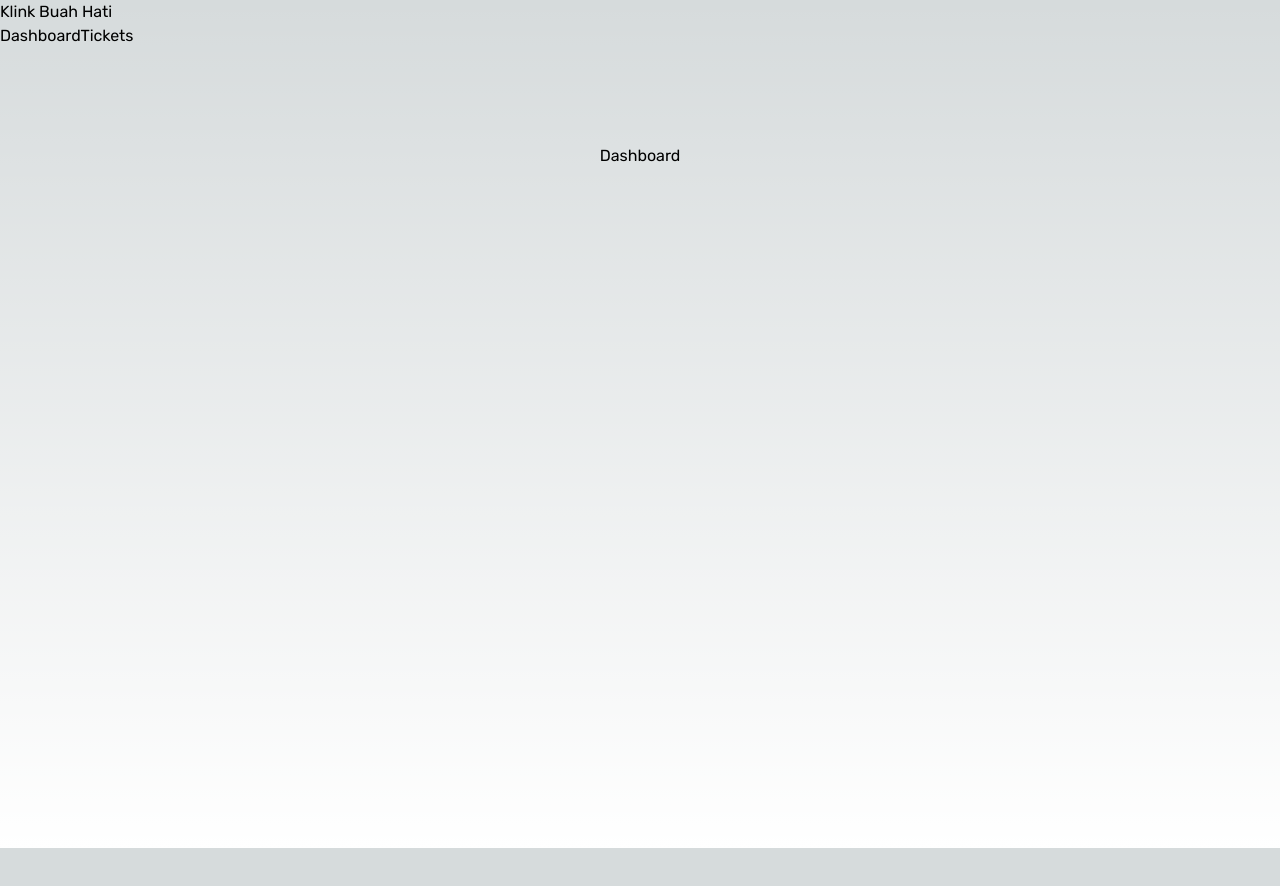
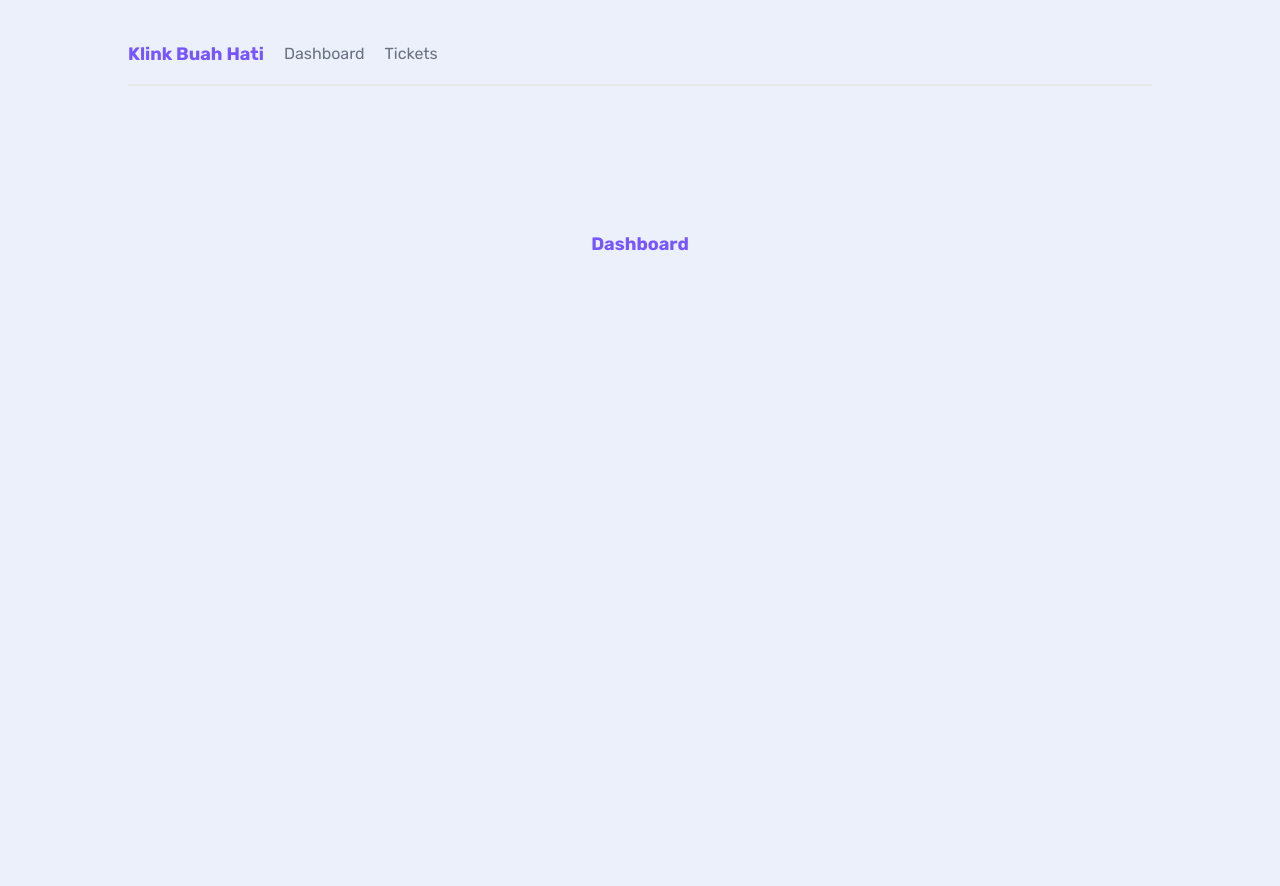
Before and after one commit to paresiqbal/next-helpdesk, a Next.js app: page / in a window 1280 px wide. Shown: the top 886 px of the page. Before the commit the page ends 848 px from the top, so only its background shows below. Built offline with nearby package versions, Linux system fonts and the light colour scheme.

Commit message:
Add base style

```diff
--- a/app/globals.css
+++ b/app/globals.css
@@ -2,26 +2,131 @@
 @tailwind components;
 @tailwind utilities;
 
-:root {
-  --foreground-rgb: 0, 0, 0;
-  --background-start-rgb: 214, 219, 220;
-  --background-end-rgb: 255, 255, 255;
+/* base styles */
+body {
+  background: #ebf0fa;
+  @apply text-gray-500 m-8;
+}
+h1,
+h2 {
+  @apply font-bold text-primary text-lg;
+}
+main {
+  @apply max-w-5xl my-12 mx-auto px-8;
+}
+main > h2 {
+  @apply mb-4 pb-2 text-base;
+}
+p > a {
+  @apply text-primary underline;
 }
 
-@media (prefers-color-scheme: dark) {
-  :root {
-    --foreground-rgb: 255, 255, 255;
-    --background-start-rgb: 0, 0, 0;
-    --background-end-rgb: 0, 0, 0;
-  }
+/* nav styles */
+nav {
+  @apply pb-4
+    border-b-2 border-gray-200
+    flex items-center gap-5
+    my-10 mx-auto
+    max-w-5xl;
+}
+nav a,
+nav span {
+  @apply text-gray-500;
+}
+nav a:hover {
+  @apply text-black;
+}
+main nav {
+  @apply border-0;
 }
 
-body {
-  color: rgb(var(--foreground-rgb));
-  background: linear-gradient(
-      to bottom,
-      transparent,
-      rgb(var(--background-end-rgb))
-    )
-    rgb(var(--background-start-rgb));
+/* button styles */
+button {
+  @apply px-3 py-2
+    rounded-sm
+    flex justify-between items-center gap-2
+    text-sm;
 }
+button:hover {
+  @apply bg-opacity-90;
+}
+.btn-primary {
+  @apply bg-primary text-white;
+}
+.btn-secondary {
+  @apply bg-gray-200 text-gray-900;
+}
+
+/* form styles */
+form {
+  @apply py-4 px-7
+    bg-primary
+    bg-opacity-5
+    rounded-md
+    block
+    mx-auto
+    min-w-fit w-1/4;
+}
+form label {
+  @apply block;
+}
+form input,
+form textarea,
+form select {
+  @apply block
+    mt-2 my-4 px-2 py-1
+    rounded-sm w-full;
+}
+form button {
+  @apply block mx-auto;
+}
+
+/* feedback styles */
+.error {
+  @apply border-2
+    border-red-500
+    bg-red-300
+    text-red-800
+    py-1 px-2
+    rounded-sm
+    block
+    max-w-fit
+    my-4 mx-auto;
+}
+
+/* card styles */
+.card {
+  @apply bg-white
+    shadow-sm
+    rounded-md
+    py-3 px-4 my-4
+    relative
+    overflow-hidden;
+}
+.card h3 {
+  @apply font-bold text-gray-700 text-sm
+    mb-0;
+}
+.card p {
+  @apply my-4 text-sm leading-6;
+}
+
+/* pill styles */
+.pill {
+  @apply py-1 px-2 mt-3
+    inline-block
+    text-xs font-semibold;
+}
+.pill.high {
+  @apply bg-red-300 text-red-600;
+}
+.pill.medium {
+  @apply bg-blue-300 text-blue-600;
+}
+.pill.low {
+  @apply bg-emerald-300 text-emerald-600;
+}
+.card .pill {
+  @apply absolute bottom-0 right-0
+    rounded-tl-md;
+}
--- a/tailwind.config.js
+++ b/tailwind.config.js
@@ -1,18 +1,16 @@
 /** @type {import('tailwindcss').Config} */
 module.exports = {
   content: [
-    './pages/**/*.{js,ts,jsx,tsx,mdx}',
-    './components/**/*.{js,ts,jsx,tsx,mdx}',
-    './app/**/*.{js,ts,jsx,tsx,mdx}',
+    "./pages/**/*.{js,ts,jsx,tsx,mdx}",
+    "./components/**/*.{js,ts,jsx,tsx,mdx}",
+    "./app/**/*.{js,ts,jsx,tsx,mdx}",
   ],
   theme: {
     extend: {
-      backgroundImage: {
-        'gradient-radial': 'radial-gradient(var(--tw-gradient-stops))',
-        'gradient-conic':
-          'conic-gradient(from 180deg at 50% 50%, var(--tw-gradient-stops))',
+      colors: {
+        primary: "#7856ff",
       },
     },
   },
   plugins: [],
-}
+};
```
